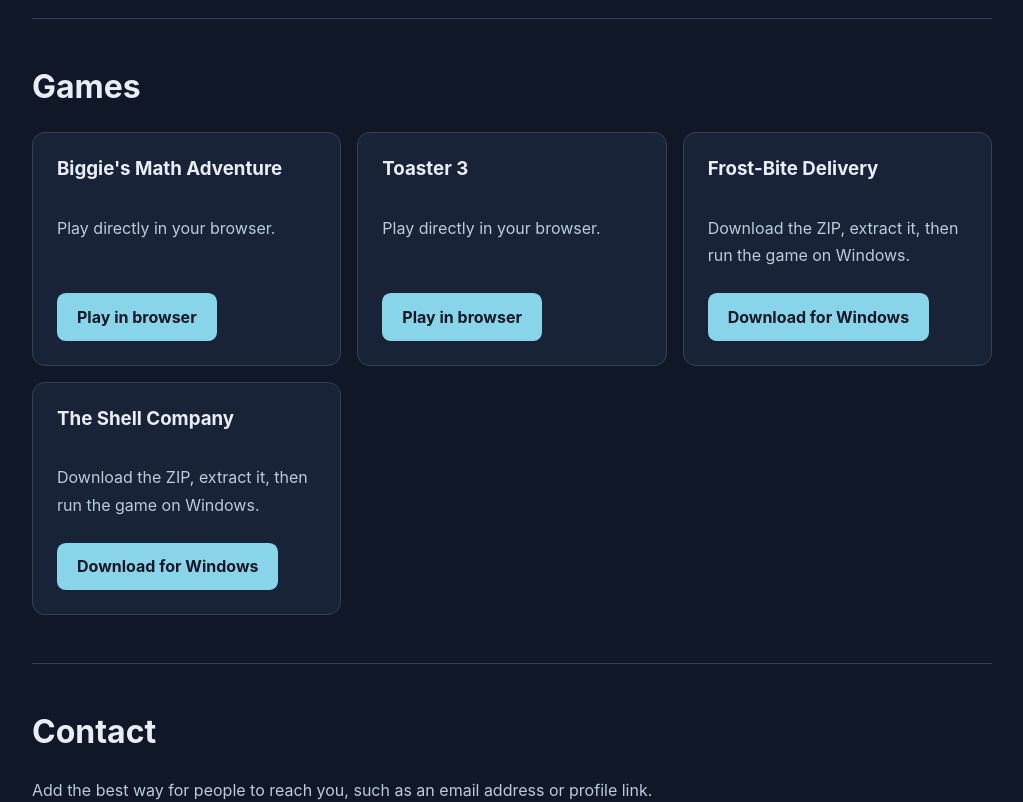
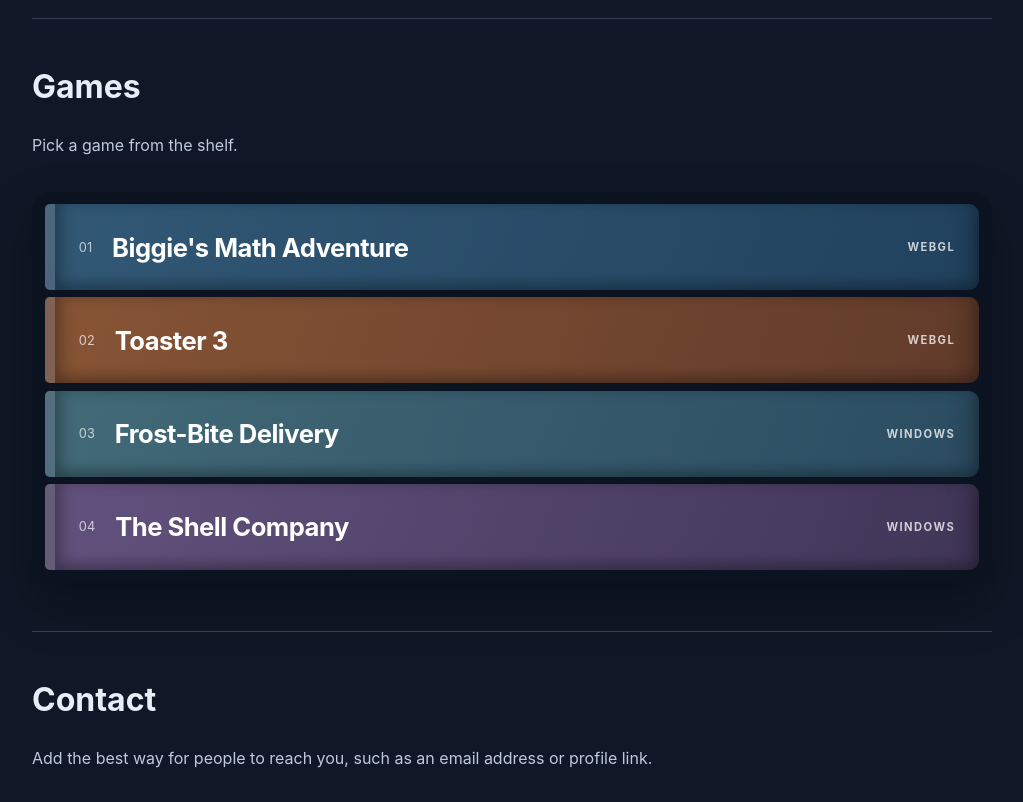
Before and after one commit to SionThePeon/JoshuaBrower-website, a React (Vite) app: page / in a window 1280 px wide. Shown: the part 980-1782 px from the top of the page, without its empty margins (128-1151 px from the left). Built offline with nearby package versions, Linux system fonts and the light colour scheme.

Commit message:
ButtonsForGames

```diff
--- a/src/App.jsx
+++ b/src/App.jsx
@@ -4,13 +4,44 @@ import Footer from './components/Footer.jsx'
 const base = import.meta.env.BASE_URL
 
 const games = [
-  { title: "Biggie's Math Adventure", type: 'Play in browser', href: `${base}games/biggies-math-adventure/` },
-  { title: 'Toaster 3', type: 'Play in browser', href: `${base}games/toaster-3/` },
-  { title: 'Frost-Bite Delivery', type: 'Download for Windows', href: `${base}downloads/Frost-Bite_DeliveryBigMode2026.zip`, download: true },
-  { title: 'The Shell Company', type: 'Download for Windows', href: `${base}downloads/TheShellCompanyZip.zip`, download: true },
+  { slug: 'biggies-math-adventure', title: "Biggie's Math Adventure", format: 'WebGL', play: `${base}games/biggies-math-adventure/` },
+  { slug: 'toaster-3', title: 'Toaster 3', format: 'WebGL', play: `${base}games/toaster-3/` },
+  { slug: 'frost-bite-delivery', title: 'Frost-Bite Delivery', format: 'Windows', download: `${base}downloads/Frost-Bite_DeliveryBigMode2026.zip` },
+  { slug: 'the-shell-company', title: 'The Shell Company', format: 'Windows', download: `${base}downloads/TheShellCompanyZip.zip` },
 ]
 
+function GamePage({ game }) {
+  return (
+    <>
+      <Header />
+      <main id="main-content" className="game-page">
+        <a className="back-link" href={`${base}#projects`}>← Back to games</a>
+        <p className="eyebrow">{game.format} game</p>
+        <h1>{game.title}</h1>
+        {game.play ? (
+          <>
+            <p className="game-note">The game may take a moment to load. Use its fullscreen control for a larger view.</p>
+            <div className="game-frame-wrap">
+              <iframe src={game.play} title={`Play ${game.title}`} allowFullScreen />
+            </div>
+          </>
+        ) : (
+          <div className="download-panel">
+            <p>This game runs on Windows. Download the ZIP, extract it, then open the game’s executable file.</p>
+            <a className="button" href={game.download} download>Download for Windows</a>
+          </div>
+        )}
+      </main>
+      <Footer />
+    </>
+  )
+}
+
 export default function App() {
+  const slug = new URLSearchParams(window.location.search).get('game')
+  const selectedGame = games.find((game) => game.slug === slug)
+  if (selectedGame) return <GamePage game={selectedGame} />
+
   return (
     <>
       <Header />
@@ -22,7 +53,7 @@ export default function App() {
             Welcome to my corner of the web. I'm building this space to share my work,
             projects, and a little about myself.
           </p>
-          <a className="button" href="#projects">Explore projects</a>
+          <a className="button" href="#projects">Explore games</a>
         </section>
 
         <section className="section" id="about" aria-labelledby="about-title">
@@ -32,15 +63,18 @@ export default function App() {
 
         <section className="section" id="projects" aria-labelledby="projects-title">
           <h2 id="projects-title">Games</h2>
-          <div className="game-grid">
-            {games.map((game) => (
-              <article className="card" key={game.title}>
-                <h3>{game.title}</h3>
-                <p>{game.download ? 'Download the ZIP, extract it, then run the game on Windows.' : 'Play directly in your browser.'}</p>
-                <a className="button" href={game.href} download={game.download || undefined}>
-                  {game.type}
-                </a>
-              </article>
+          <p className="games-intro">Pick a game from the shelf.</p>
+          <div className="game-stack">
+            {games.map((game, index) => (
+              <a className={`game-spine game-spine-${index + 1}`} href={`${base}?game=${game.slug}`} key={game.slug}>
+                <span className="spine-number">0{index + 1}</span>
+                <span className="spine-title">{game.title}</span>
+                <span className="spine-format">{game.format}</span>
+                <span className="spine-reveal" aria-hidden="true">
+                  <span>{game.play ? 'Play on this site' : 'View download page'}</span>
+                  <span>↗</span>
+                </span>
+              </a>
             ))}
           </div>
         </section>
--- a/src/components/Header.jsx
+++ b/src/components/Header.jsx
@@ -1,11 +1,12 @@
 export default function Header() {
+  const base = import.meta.env.BASE_URL
   return (
     <header className="site-header">
-      <a className="brand" href="#main-content">Joshua Brower</a>
+      <a className="brand" href={base}>Joshua Brower</a>
       <nav aria-label="Main navigation">
-        <a href="#about">About</a>
-        <a href="#projects">Projects</a>
-        <a href="#contact">Contact</a>
+        <a href={`${base}#about`}>About</a>
+        <a href={`${base}#projects`}>Games</a>
+        <a href={`${base}#contact`}>Contact</a>
       </nav>
     </header>
   )
--- a/src/styles.css
+++ b/src/styles.css
@@ -27,18 +27,38 @@ h1 { max-width: 14ch; margin: .5rem 0 1.25rem; font-size: clamp(3rem, 8vw, 5.5re
 .section { padding-block: 3rem; border-top: 1px solid #344154; }
 .section h2 { margin-top: 0; font-size: 2rem; }
 .section p { max-width: 65ch; color: #bdcadc; line-height: 1.7; }
-.card { max-width: 580px; padding: 1.5rem; border: 1px solid #344154; border-radius: .8rem; background: #182338; }
-.card h3 { margin-top: 0; }
-.card p { margin-bottom: 0; }
-.game-grid { display: grid; grid-template-columns: repeat(auto-fit, minmax(min(100%, 280px), 1fr)); gap: 1rem; }
-.game-grid .card { display: flex; flex-direction: column; align-items: flex-start; }
-.game-grid .button { margin-top: auto; }
-.game-grid .card p { margin-bottom: 1.5rem; }
+.games-intro { margin-bottom: 2rem; }
+.game-stack { display: grid; gap: .45rem; padding: .8rem; border-radius: 1rem; background: #0b1320; box-shadow: 0 22px 50px #0005; }
+.game-spine { position: relative; display: flex; align-items: center; gap: 1.25rem; min-height: 86px; padding: 1rem 1.5rem; overflow: hidden; border-radius: .3rem .65rem .65rem .3rem; border-left: 10px solid #ffffff30; color: #fff; text-decoration: none; box-shadow: inset 8px 0 14px #0003, inset 0 -8px 12px #0003; transition: transform .2s ease, box-shadow .2s ease; }
+.game-spine-1 { background: linear-gradient(110deg, #315875, #21425e); }
+.game-spine-2 { background: linear-gradient(110deg, #875435, #613b2b); }
+.game-spine-3 { background: linear-gradient(110deg, #426a77, #2b4c61); }
+.game-spine-4 { background: linear-gradient(110deg, #62517d, #403657); }
+.game-spine:hover, .game-spine:focus-visible { transform: translateX(10px); box-shadow: inset 8px 0 14px #0003, 0 12px 24px #0005; }
+.spine-number { flex: none; font-size: .8rem; opacity: .7; }
+.spine-title { font-size: clamp(1.1rem, 3vw, 1.6rem); font-weight: 750; letter-spacing: -.02em; }
+.spine-format { margin-left: auto; font-size: .7rem; font-weight: 750; letter-spacing: .13em; text-transform: uppercase; opacity: .75; }
+.spine-reveal { position: absolute; inset: 0 0 0 auto; display: flex; align-items: center; justify-content: space-between; gap: 2rem; width: min(46%, 330px); padding: 1rem 1.5rem; background: #d7ecf0; color: #142335; font-weight: 750; transform: translateX(101%); transition: transform .2s ease; box-shadow: -12px 0 22px #0004; }
+.game-spine:hover .spine-reveal, .game-spine:focus-visible .spine-reveal { transform: translateX(0); }
+.game-page { padding-block: 3rem 5rem; }
+.game-page h1 { max-width: none; font-size: clamp(2.5rem, 6vw, 4.5rem); }
+.back-link { color: #88d5e9; text-decoration: none; }
+.back-link:hover { text-decoration: underline; }
+.game-page .eyebrow { margin-top: 3rem; }
+.game-note { color: #bdcadc; }
+.game-frame-wrap { margin-top: 2rem; aspect-ratio: 16 / 10; min-height: 400px; background: #090e18; border: 1px solid #344154; border-radius: .8rem; overflow: hidden; }
+.game-frame-wrap iframe { width: 100%; height: 100%; border: 0; }
+.download-panel { max-width: 600px; padding: 2rem; border: 1px solid #344154; border-radius: .8rem; background: #182338; }
+.download-panel p { margin-top: 0; color: #bdcadc; line-height: 1.7; }
 .site-footer { padding-block: 2rem; color: #bdcadc; font-size: .9rem; }
 
 @media (max-width: 580px) {
   .site-header { align-items: flex-start; flex-direction: column; }
   nav { gap: 1rem; }
+  .game-spine { min-height: 78px; padding: .75rem 1rem; gap: .7rem; }
+  .spine-format { display: none; }
+  .spine-reveal { width: 55%; padding: .75rem; font-size: .8rem; }
+  .game-frame-wrap { min-height: 300px; }
 }
 
 @media (prefers-reduced-motion: reduce) {
```
